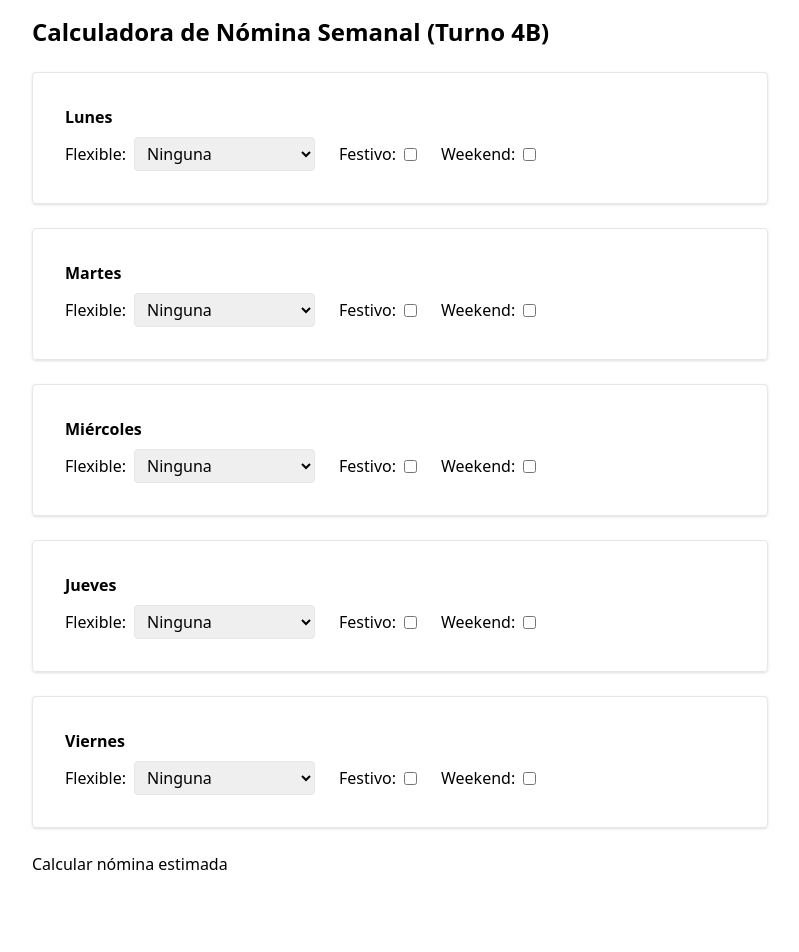
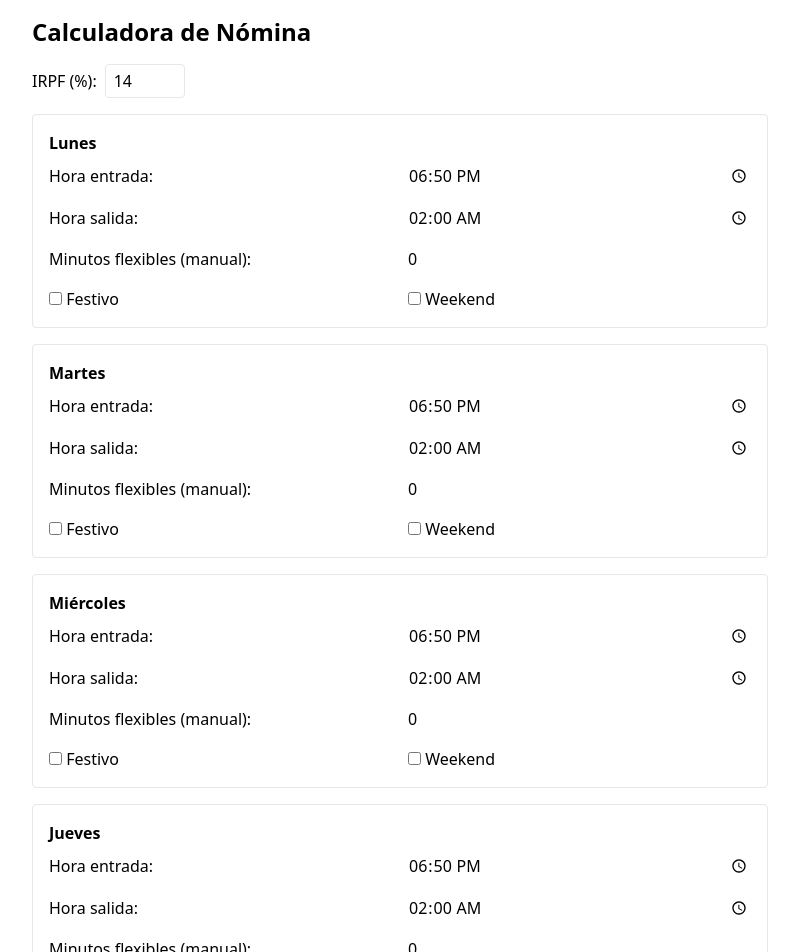
Before and after one commit to davedev88/nominapp-v2, a React (Vite) app: page / in a window 1280 px wide. Shown: the top 952 px of the page, without its empty margins (240-1039 px from the left). Before the commit the page ends 892 px from the top, so only its background shows below. Built offline with nearby package versions, Linux system fonts and the light colour scheme; the HTML template or start-up script is replaced by a standard one.

Commit message:
calculadora2.0

```diff
--- a/src/CalculadoraNomina.jsx
+++ b/src/CalculadoraNomina.jsx
@@ -1,18 +1,14 @@
-
 import { useState } from "react";
-import { Input } from "./components/ui/input";
-import { Button } from "./components/ui/button";
-import { Card, CardContent } from "./components/ui/card";
 
 const horarioBase = {
   entrada: "18:50",
   salida: "02:00",
-  flexible: null, // "azul" | "rojo" | null
+  flexible: 0, // en minutos
   festivo: false,
   weekend: false,
 };
 
-const diasSemana = ["Lunes", "Martes", "Miércoles", "Jueves", "Viernes"];
+const diasPorDefecto = ["Lunes", "Martes", "Miércoles", "Jueves", "Viernes"];
 
 const calcularHorasNocturnas = (entrada, salida) => {
   const [h1, m1] = entrada.split(":").map(Number);
@@ -28,78 +24,121 @@ const calcularHorasNocturnas = (entrada, salida) => {
   for (let t = start; t < end; t++) {
     if (t >= nocturnaInicio || t < nocturnaFin - 1440) nocturna++;
   }
-  return (nocturna / 60).toFixed(2);
+  return nocturna;
 };
 
 export default function CalculadoraNomina() {
+  const [turnoBase, setTurnoBase] = useState({
+    dias: diasPorDefecto,
+    entrada: "18:50",
+    salida: "02:00",
+  });
+
+  const [irpf, setIrpf] = useState(14);
+
   const [horario, setHorario] = useState(
-    diasSemana.map(() => ({ ...horarioBase }))
+    turnoBase.dias.map(() => ({ ...horarioBase }))
   );
   const [resultado, setResultado] = useState(null);
 
   const calcular = () => {
     let totalBruto = 0;
-    let totalHoras = 0;
+    let totalMinutos = 0;
 
     horario.forEach((dia) => {
-      let horas = 7.17;
-      if (dia.flexible === "azul") horas += 1;
-      else if (dia.flexible === "rojo") horas += 1;
+      const baseMinutos = 7 * 60 + 10;
+      const minutosFlexibles = parseInt(dia.flexible || 0);
+      const totalDiaMinutos = baseMinutos + minutosFlexibles;
+      totalMinutos += totalDiaMinutos;
 
-      totalHoras += horas;
+      const tarifaBase = 14.64 / 60;
+      const plusNocturno = 3.72 / 60;
+      const plusFestivo = 10.98 / 60;
+      const plusWeekend = 5.80 / 60;
 
-      let tarifaBase = 14.64;
-      let plusNocturno = 3.72;
-      let plusFestivo = 10.98;
-      let plusWeekend = 5.80;
-
-      let nocturnas = parseFloat(
-        calcularHorasNocturnas(dia.entrada || "18:50", dia.salida || "02:00")
+      const nocturnos = calcularHorasNocturnas(
+        dia.entrada || turnoBase.entrada,
+        dia.salida || turnoBase.salida
       );
 
-      totalBruto += horas * tarifaBase;
+      totalBruto += totalDiaMinutos * tarifaBase;
 
-      if (dia.flexible === "azul") totalBruto += nocturnas * plusNocturno;
-      if (!dia.flexible) totalBruto += nocturnas * plusNocturno;
+      if (dia.flexible > 0 || dia.flexible === 0) {
+        totalBruto += nocturnos * plusNocturno;
+      }
 
-      if (dia.festivo)
+      if (dia.festivo) {
         totalBruto +=
-          nocturnas * (plusFestivo + plusNocturno) +
-          (horas - nocturnas) * plusFestivo;
+          nocturnos * (plusFestivo + plusNocturno) +
+          (totalDiaMinutos - nocturnos) * plusFestivo;
+      }
 
-      if (dia.weekend) totalBruto += horas * plusWeekend;
+      if (dia.weekend) {
+        totalBruto += totalDiaMinutos * plusWeekend;
+      }
     });
 
-    const estimacionIRPF = 0.14;
-    const estimacionSS = 0.11;
-    const neto = totalBruto * (1 - estimacionIRPF - estimacionSS);
+    const neto = totalBruto * (1 - irpf / 100 - 0.11);
 
-    setResultado({ bruto: totalBruto.toFixed(2), neto: neto.toFixed(2) });
+    setResultado({
+      bruto: totalBruto.toFixed(2),
+      neto: neto.toFixed(2),
+      horas: (totalMinutos / 60).toFixed(2),
+    });
   };
 
   return (
-    <div className="p-4 max-w-3xl mx-auto space-y-6">
-      <h1 className="text-2xl font-bold">Calculadora de Nómina Semanal (Turno 4B)</h1>
+    <div className="p-4 max-w-3xl mx-auto space-y-4">
+      <h1 className="text-2xl font-bold">Calculadora de Nómina</h1>
+
+      <div className="flex gap-2 items-center">
+        <label>IRPF (%):</label>
+        <input
+          type="number"
+          value={irpf}
+          onChange={(e) => setIrpf(parseFloat(e.target.value))}
+          className="border px-2 py-1 rounded w-20"
+        />
+      </div>
+
       {horario.map((dia, i) => (
-        <Card key={i}>
-          <CardContent className="p-4 space-y-2">
-            <h2 className="font-semibold">{diasSemana[i]}</h2>
-            <div className="flex gap-2 items-center">
-              <label>Flexible:</label>
-              <select
-                className="border rounded px-2 py-1"
-                value={dia.flexible || ""}
-                onChange={(e) => {
-                  const copia = [...horario];
-                  copia[i].flexible = e.target.value || null;
-                  setHorario(copia);
-                }}
-              >
-                <option value="">Ninguna</option>
-                <option value="azul">Hecha (con plus)</option>
-                <option value="rojo">No hecha (sin plus)</option>
-              </select>
-              <label className="ml-4">Festivo:</label>
+        <div key={i} className="border rounded p-4 space-y-2">
+          <h2 className="font-semibold">{turnoBase.dias[i]}</h2>
+          <div className="grid grid-cols-2 gap-4 items-center">
+            <label>Hora entrada:</label>
+            <input
+              type="time"
+              value={dia.entrada}
+              onChange={(e) => {
+                const copia = [...horario];
+                copia[i].entrada = e.target.value;
+                setHorario(copia);
+              }}
+            />
+
+            <label>Hora salida:</label>
+            <input
+              type="time"
+              value={dia.salida}
+              onChange={(e) => {
+                const copia = [...horario];
+                copia[i].salida = e.target.value;
+                setHorario(copia);
+              }}
+            />
+
+            <label>Minutos flexibles (manual):</label>
+            <input
+              type="number"
+              value={dia.flexible}
+              onChange={(e) => {
+                const copia = [...horario];
+                copia[i].flexible = parseInt(e.target.value || 0);
+                setHorario(copia);
+              }}
+            />
+
+            <label>
               <input
                 type="checkbox"
                 checked={dia.festivo}
@@ -108,8 +147,10 @@ export default function CalculadoraNomina() {
                   copia[i].festivo = e.target.checked;
                   setHorario(copia);
                 }}
-              />
-              <label className="ml-4">Weekend:</label>
+              /> Festivo
+            </label>
+
+            <label>
               <input
                 type="checkbox"
                 checked={dia.weekend}
@@ -118,18 +159,21 @@ export default function CalculadoraNomina() {
                   copia[i].weekend = e.target.checked;
                   setHorario(copia);
                 }}
-              />
-            </div>
-          </CardContent>
-        </Card>
+              /> Weekend
+            </label>
+          </div>
+        </div>
       ))}
 
-      <Button onClick={calcular}>Calcular nómina estimada</Button>
+      <button onClick={calcular} className="bg-blue-600 text-white px-4 py-2 rounded">
+        Calcular nómina
+      </button>
 
       {resultado && (
         <div className="text-lg font-semibold">
-          <p>💰 Bruto semanal estimado: {resultado.bruto} €</p>
-          <p>🧾 Neto aproximado (IRPF + SS): {resultado.neto} €</p>
+          <p>💰 Bruto semanal: {resultado.bruto} €</p>
+          <p>🧾 Neto estimado: {resultado.neto} €</p>
+          <p>⏱️ Total horas: {resultado.horas}</p>
         </div>
       )}
     </div>
```
